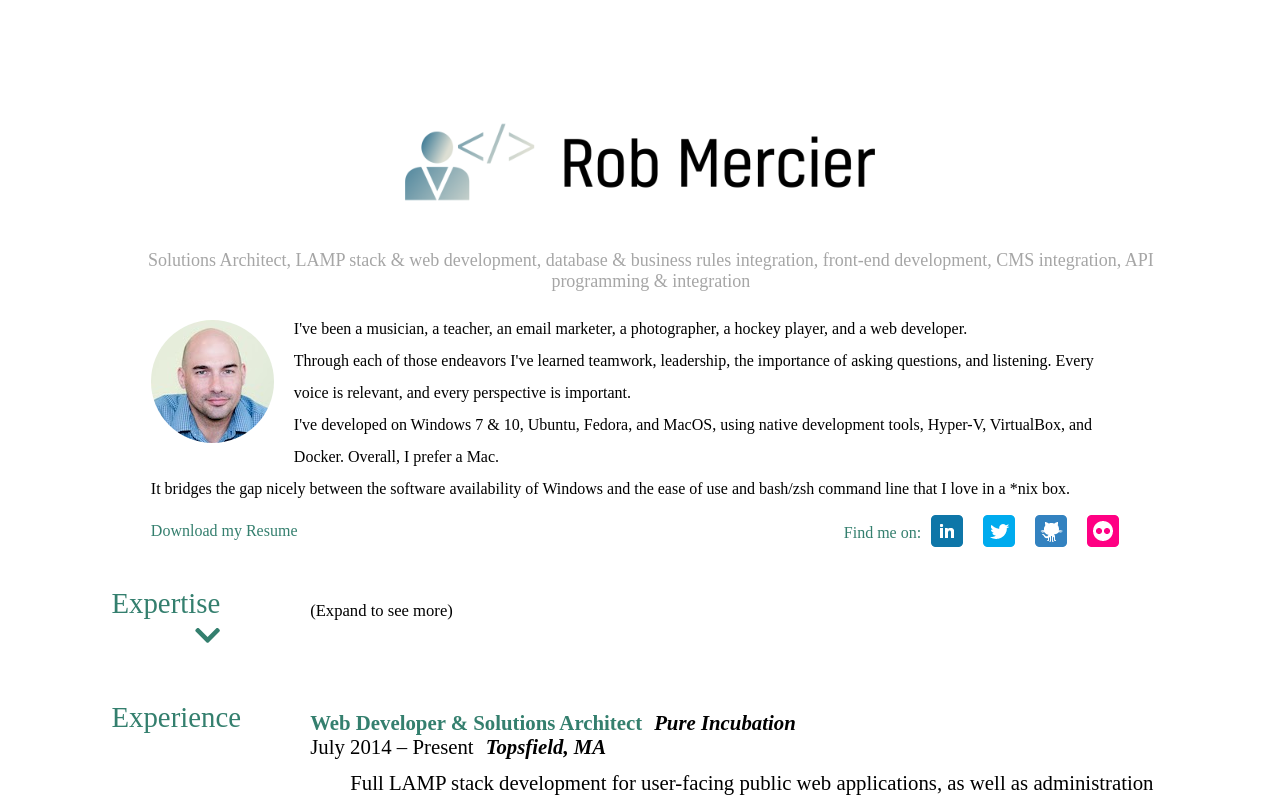
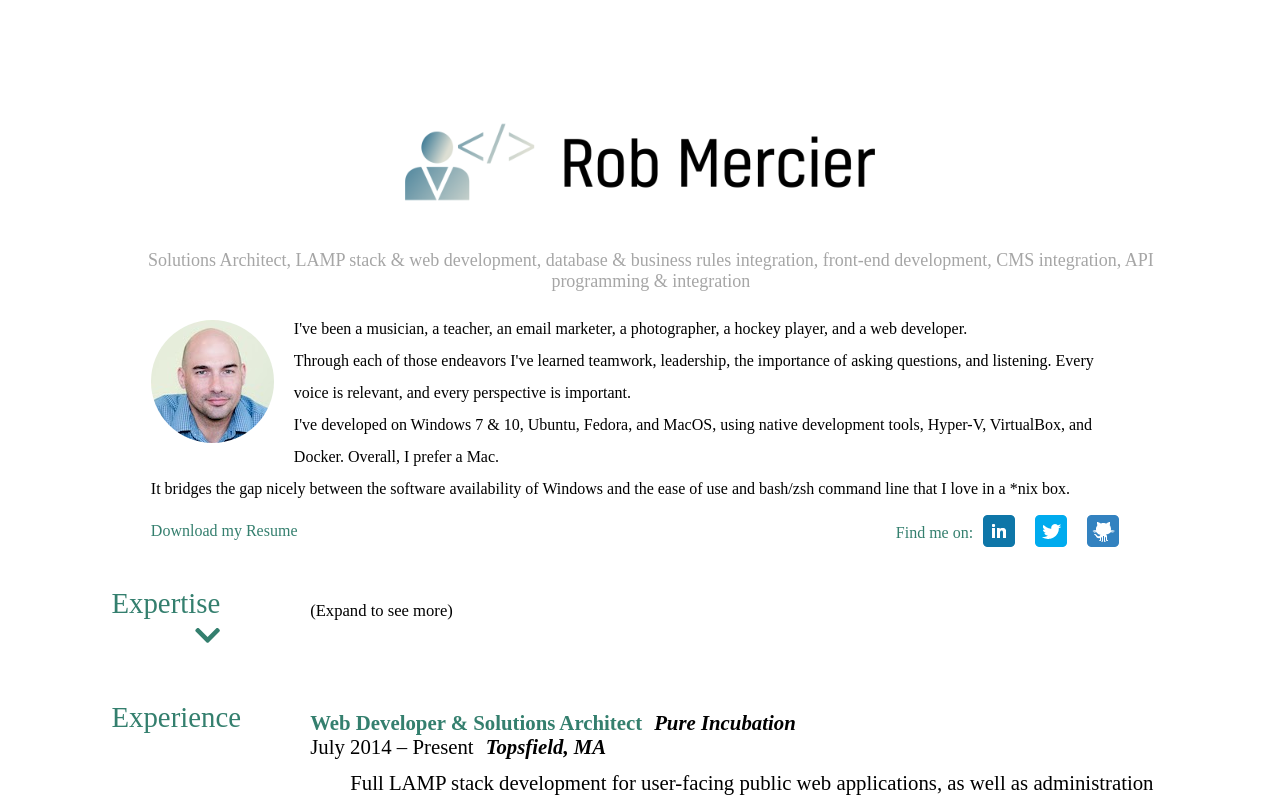
Before and after one commit to robmercier00/robmercier, an Angular app: page / in a window 1280 px wide. Shown: the top 797 px of the page. Built offline with nearby package versions, Linux system fonts and the light colour scheme.

Commit message:
Remove Flickr listing No one really uses Flickr anymore, so...

```diff
--- a/src/app/header/header.component.html
+++ b/src/app/header/header.component.html
@@ -27,7 +27,6 @@
                 <a rel="noopener noreferrer" id="LinkedIn" href="https://www.linkedin.com/in/robmercier/" target="_blank"><img src="assets/images/basic_social/colored/32/rounded_square/linkedin.png" alt="https://www.linkedin.com/in/robmercier/" /></a>
                 <a rel="noopener noreferrer" id="Twitter" href="https://twitter.com/rmerc00" target="_blank"><img src="assets/images/basic_social/colored/32/rounded_square/twitter.png" alt="https://twitter.com/rmerc00" /></a>
                 <a rel="noopener noreferrer" id="GitHub" href="https://github.com/robmercier00" target="_blank"><img src="assets/images/basic_social/colored/32/rounded_square/github_alt.png" alt="https://github.com/robmercier00" /></a>
-                <a rel="noopener noreferrer" id="Flickr" href="https://www.flickr.com/photos/guitarsongs00/" target="_blank"><img src="assets/images/basic_social/colored/32/rounded_square/flickr.png" alt="https://www.flickr.com/photos/guitarsongs00/" /></a>
             </div>
         </div>
     </div>
```
